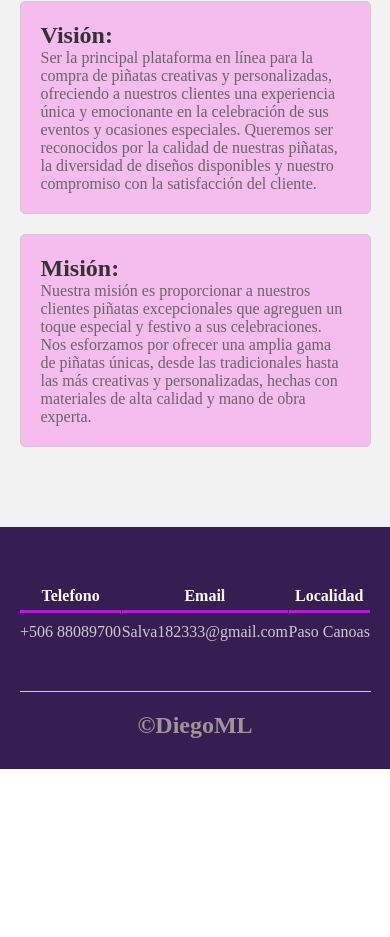
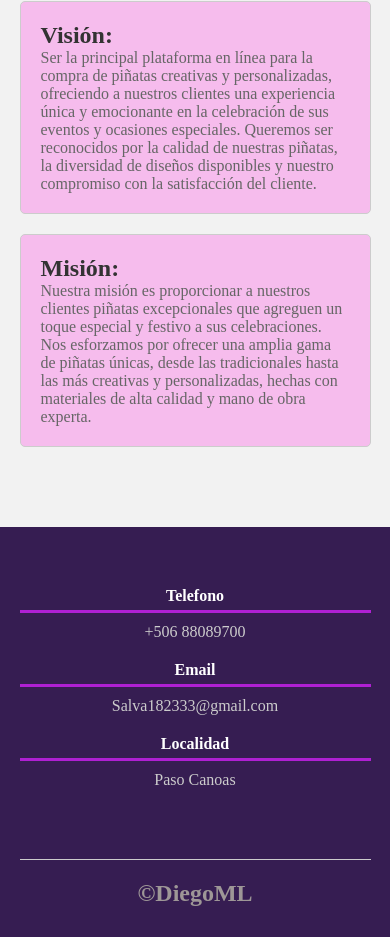
Before and after one commit to Diegosv24/Tienda, a plain HTML site: page index.html in a window 390 px wide. Shown: the part 2561-3498 px from the top of the page. Before the commit the page ends 3330 px from the top, so only its background shows below. Drawn offline with Linux system fonts and the light colour scheme.

Commit message:
Otro cambio

```diff
--- a/estilo.css
+++ b/estilo.css
@@ -195,3 +195,16 @@ footer{
   .imagen-port{
     width: 44%;
   }
+
+  @media screen and (max-width:500px){
+    .contenedor-footer{
+        flex-direction: column;
+
+    }
+
+  }
+
+  .content-foo{
+    margin-bottom: 20px;
+    text-align: center;
+  }
```
